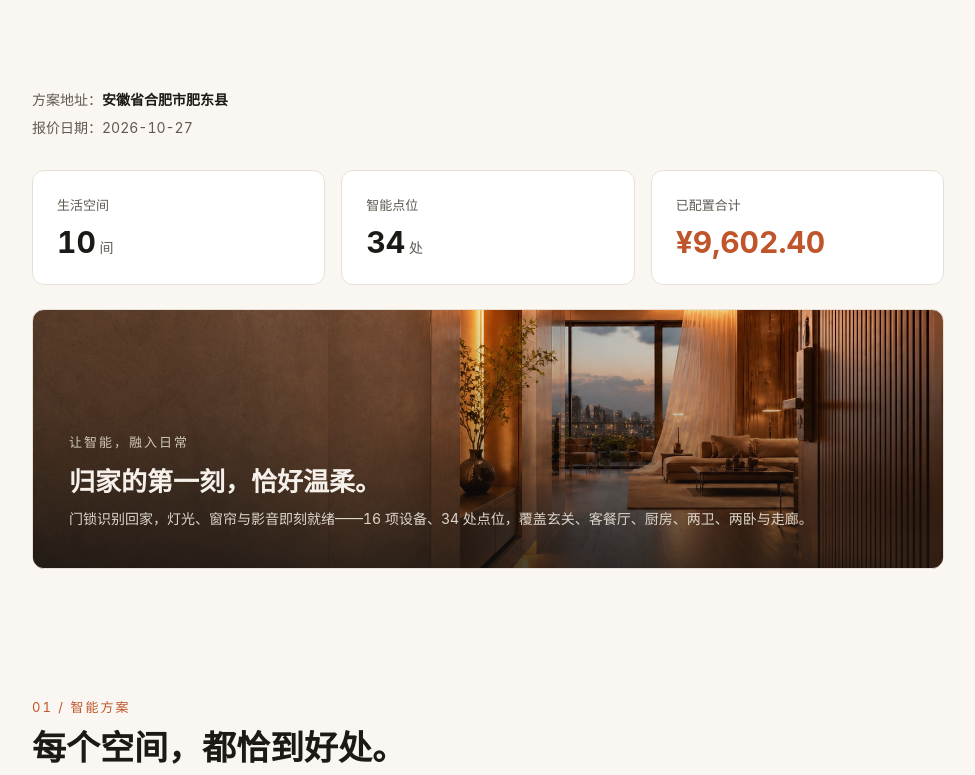
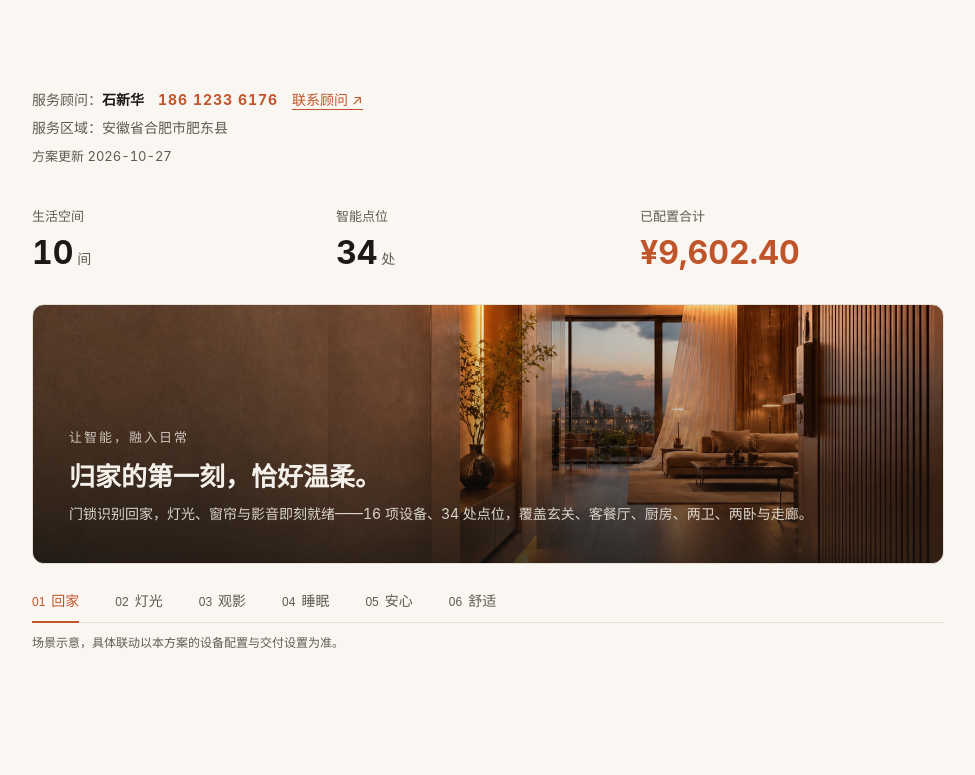
Before and after one commit to xiaomi-zhijia/fangan, a plain HTML site: page feidong-102/index.html in a window 1280 px wide. Shown: the part 627-1402 px from the top of the page, without its empty margins (152-1127 px from the left). Drawn offline with Linux system fonts and the light colour scheme.

Commit message:
feat: 概览区对齐参考站排版（顾问行、横排统计、场景 tab）

```diff
--- a/feidong-102/index.html
+++ b/feidong-102/index.html
@@ -42,10 +42,13 @@
   /* Overview */
   .meta{margin-top:24px;font-size:14px;color:var(--ink2);line-height:2}
   .meta b{color:var(--ink);font-weight:600}
-  .stats{display:grid;grid-template-columns:repeat(3,1fr);gap:16px;margin-top:28px}
-  .stat{background:var(--card);border:1px solid var(--line);border-radius:12px;padding:24px}
+  .meta .tel{color:var(--accent);font-weight:700;letter-spacing:1px}
+  .meta .call{color:var(--accent);text-decoration:none;border-bottom:1px solid var(--accent);padding-bottom:1px}
+  .meta .date{font-size:13px}
+  .stats{display:grid;grid-template-columns:repeat(3,1fr);margin-top:28px}
+  .stat{padding:8px 0}
   .stat .k{font-size:13px;color:var(--ink2)}
-  .stat .v{margin-top:10px;font-size:30px;font-weight:700}
+  .stat .v{margin-top:8px;font-size:32px;font-weight:700}
   .stat .v small{font-size:14px;font-weight:400;color:var(--ink2)}
   .stat .v.accent{color:var(--accent)}
   .scene{margin-top:24px;border-radius:12px;padding:40px 36px;border:1px solid var(--line);position:relative;overflow:hidden;background:var(--paper) url("assets/scene-home.jpg") center/cover no-repeat;color:#F5F1EA;min-height:260px;display:flex;flex-direction:column;justify-content:flex-end}
@@ -54,6 +57,12 @@
   .scene .tag{font-size:13px;color:#CFC7BB;letter-spacing:2px}
   .scene h3{margin-top:10px;font-size:clamp(20px,5.2vw,26px);font-weight:700;white-space:nowrap}
   .scene p{margin-top:10px;color:#DDD6CB;font-size:14px}
+  .scene-tabs{display:flex;flex-wrap:wrap;margin-top:14px;border-bottom:1px solid var(--line)}
+  .scene-tabs button{background:none;border:none;padding:12px 0;margin-right:36px;font-size:14px;color:var(--ink2);cursor:pointer;position:relative}
+  .scene-tabs button .no{font-size:12px;margin-right:6px}
+  .scene-tabs button.on{color:var(--accent)}
+  .scene-tabs button.on::after{content:"";position:absolute;left:0;right:0;bottom:-1px;height:2px;background:var(--accent)}
+  .scene-note{margin-top:10px;font-size:12px;color:var(--ink2)}
 
   /* Plan preview */
   .plan-tools{display:flex;justify-content:space-between;align-items:center;margin-top:20px;flex-wrap:wrap;gap:12px}
@@ -205,17 +214,19 @@
 
 <section id="overview">
   <div class="wrap">
-    <div class="meta">方案地址：<b>安徽省合肥市肥东县</b><br>报价日期：2026-10-27</div>
+    <div class="meta">服务顾问：<b>石新华</b>　<span class="tel">186 1233 6176</span>　<a class="call" href="tel:18612336176">联系顾问 ↗</a><br>服务区域：安徽省合肥市肥东县<br><span class="date">方案更新 2026-10-27</span></div>
     <div class="stats">
       <div class="stat"><div class="k">生活空间</div><div class="v">10<small> 间</small></div></div>
       <div class="stat"><div class="k">智能点位</div><div class="v">34<small> 处</small></div></div>
       <div class="stat"><div class="k">已配置合计</div><div class="v accent">¥9,602.40</div></div>
     </div>
     <div class="scene">
-      <div class="tag">让智能，融入日常</div>
-      <h3>归家的第一刻，恰好温柔。</h3>
-      <p>门锁识别回家，灯光、窗帘与影音即刻就绪——16 项设备、34 处点位，覆盖玄关、客餐厅、厨房、两卫、两卧与走廊。</p>
+      <div class="tag" id="scTag">让智能，融入日常</div>
+      <h3 id="scTitle">归家的第一刻，恰好温柔。</h3>
+      <p id="scDesc">门锁识别回家，灯光、窗帘与影音即刻就绪——16 项设备、34 处点位，覆盖玄关、客餐厅、厨房、两卫、两卧与走廊。</p>
     </div>
+    <div class="scene-tabs" id="sceneTabs"></div>
+    <div class="scene-note">场景示意，具体联动以本方案的设备配置与交付设置为准。</div>
   </div>
 </section>
 
@@ -412,6 +423,30 @@ function showDev(name){
 }
 document.getElementById("overlay").onclick=(e)=>{ if(e.target.id==="overlay") e.target.classList.remove("on"); };
 
+// scene tabs
+const SCENES=[
+ ["回家","让智能，融入日常","归家的第一刻，恰好温柔。","门锁识别回家，灯光、窗帘与影音即刻就绪。"],
+ ["灯光","光随场景","每一处光，都懂此刻。","回家、观影、睡眠，灯光随场景自动切换。"],
+ ["观影","一键成场","客厅秒变影院。","灯光调暗、窗帘合上、影音就绪，一句话的事。"],
+ ["睡眠","整夜安心","好眠，从熄灯后开始。","夜灯柔光引路，传感器整夜静默守护。"],
+ ["安心","无声守护","厨卫安全，实时在线。","燃气、水浸、烟雾异常，第一时间知晓。"],
+ ["舒适","恰到好处","环境始终如你所愿。","温湿度与空气状态，时刻被照顾。"]
+];
+const tabsEl=document.getElementById("sceneTabs");
+SCENES.forEach((s,i)=>{
+  const b=document.createElement("button");
+  b.innerHTML=`<span class="no">0${i+1}</span>${s[0]}`;
+  if(i===0) b.classList.add("on");
+  b.onclick=()=>{
+    document.querySelectorAll(".scene-tabs button").forEach(x=>x.classList.remove("on"));
+    b.classList.add("on");
+    document.getElementById("scTag").textContent=s[1];
+    document.getElementById("scTitle").textContent=s[2];
+    document.getElementById("scDesc").textContent=s[3];
+  };
+  tabsEl.appendChild(b);
+});
+
 // zoom
 let zoom=1;
 const applyZoom=()=>{ inner.style.transform=`scale(${zoom})`; inner.style.width=(100*zoom)+"%"; document.getElementById("zoomVal").textContent=Math.round(zoom*100)+"%"; };
```
